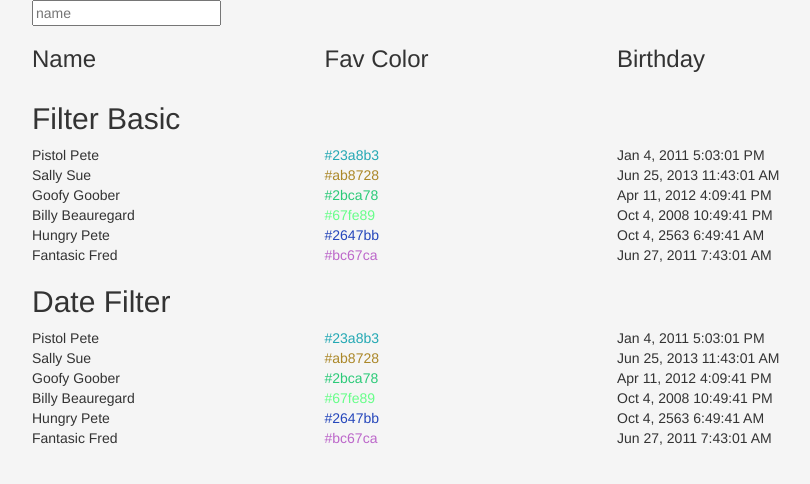
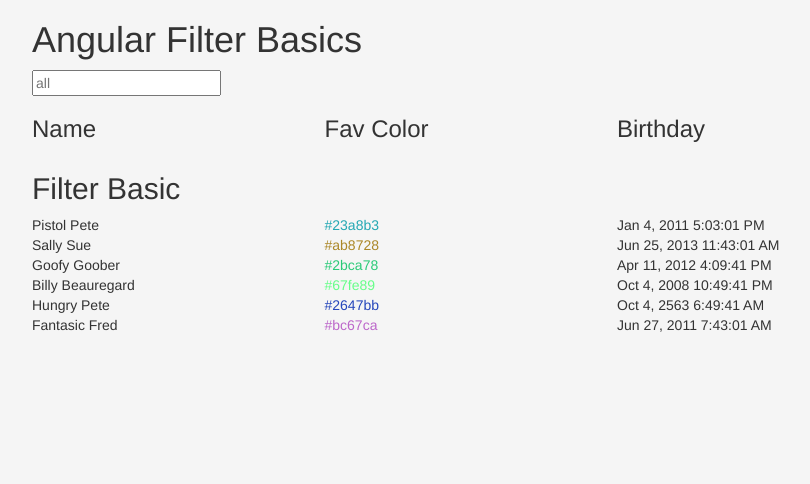
Before and after one commit to erikdonohoo/angular-filter-madness, a plain HTML site: page index.html in a window 1280 px wide. Shown: the whole page, without its empty margins (38-848 px from the left). Drawn offline with nearby package versions, Linux system fonts and the light colour scheme.

Commit message:
Updated readme

```diff
--- a/index.html
+++ b/index.html
@@ -12,7 +12,8 @@
     <body ng-controller="MyCtrl as ctrl">
 
         <div class="container">
-	        <input ng-model="search" placeholder="name" />
+        	<h1>Angular Filter Basics</h1>
+	        <input ng-model="search" placeholder="all" />
 	        <div class="row">
 	        	<div class="col-md-3"><h3>Name</h3></div>
 	        	<div class="col-md-3"><h3>Fav Color</h3></div>
@@ -30,12 +31,12 @@
 	        	<div class="col-md-3" style="color:{{person.favColor}};">{{person.favColor}}</div>
 	        	<div class="col-md-3">{{person.birthday | date:'medium'}}</div>
 	        </div> -->
-	        <h2>Date Filter</h2>
+	        <!-- <h2>Date Filter</h2>
 	        <div class="row" ng-repeat="person in ctrl.people | dateSearch:search">
 	        	<div class="col-md-3">{{person.name}}</div>
 	        	<div class="col-md-3" style="color:{{person.favColor}};">{{person.favColor}}</div>
 	        	<div class="col-md-3">{{person.birthday | date:'medium'}}</div>
-	        </div>
+	        </div> -->
 	    </div>
         <script type="text/javascript" src="http://code.angularjs.org/1.2.14/angular.js"></script>
         <script src="js/main.js"></script>
--- a/js/main.js
+++ b/js/main.js
@@ -37,6 +37,7 @@ angular.module('filterMadness', [])
 		'likeables': ['catmandu', 'soil', 'shangri la']
 	}
 ])
+
 .controller('MyCtrl', ['$scope', 'people', function ($scope, people) {
 	this.people = people;
 }])
```
Also changed, not shown: 1 other file.
